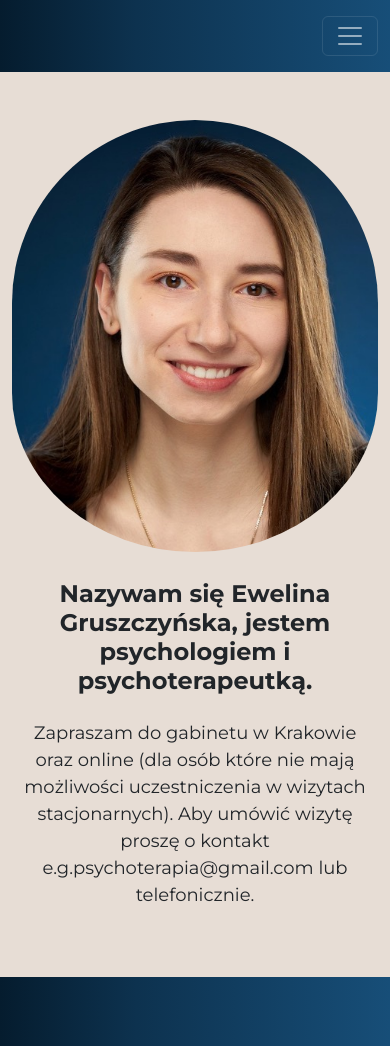
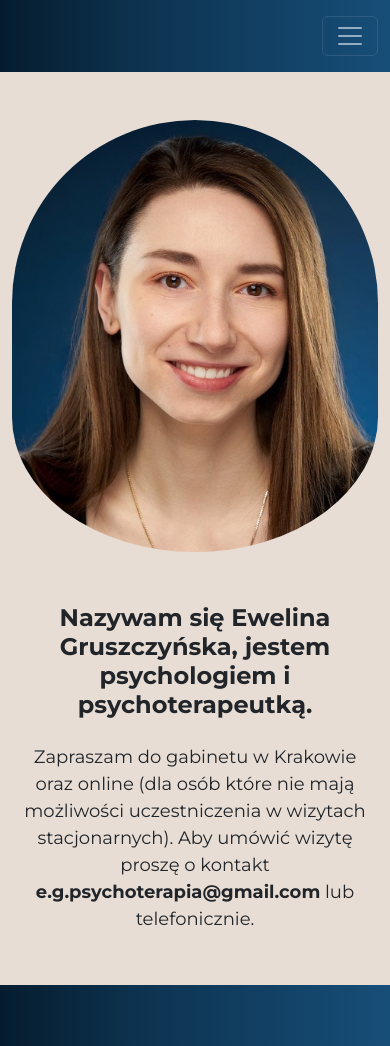
Before and after one commit to agaciur/egruszczynska.pl, a plain HTML site: page index.html in a window 390 px wide. Shown: the top 1046 px of the page. Drawn offline with nearby package versions, Linux system fonts and the light colour scheme.

Commit message:
Fix padding and add bold in email

```diff
--- a/index.html
+++ b/index.html
@@ -38,8 +38,7 @@
                         <a class="text-white nav-link" href="#offer">oferta</a>
                     </li>
                     <li class="nav-item">
-                        <a class="text-white nav-link" href="#contact" data-bs-toggle="collapse"
-                            data-bs-target="#navbarNavDropdown">kontakt</a>
+                        <a class="text-white nav-link" href="#contact">kontakt</a>
                     </li>
                 </ul>
             </div>
@@ -49,14 +48,15 @@
     <header id="home" class="py-5">
         <div class="container">
             <div class="d-lg-flex text-center">
-                <img class="mx-auto pb-4 py-lg-5 rounded-pill image-fluid" src="./img/eg.jpeg"
+                <img class="mx-auto pb-5 py-lg-5 rounded-pill image-fluid" src="./img/eg.jpeg"
                     alt="Ewelina Gruszczyńska">
                 <div class="p-1 p-lg-5 d-flex flex-column justify-content-center">
                     <h1 class="fw-bold pb-3">Nazywam się Ewelina Gruszczyńska, jestem psychologiem i
                         psychoterapeutką.</h1>
-                    <p class="text-center text-header"> Zapraszam
+                    <p class="text-center text-header m-0"> Zapraszam
                         do gabinetu w Krakowie oraz online (dla osób które nie mają możliwości uczestniczenia w
-                        wizytach stacjonarnych). Aby umówić wizytę proszę o kontakt e.g.psychoterapia@gmail.com lub
+                        wizytach stacjonarnych). Aby umówić wizytę proszę o kontakt <span
+                            class="fw-bold">e.g.psychoterapia@gmail.com</span> lub
                         telefonicznie.</p>
                 </div>
             </div>
```
